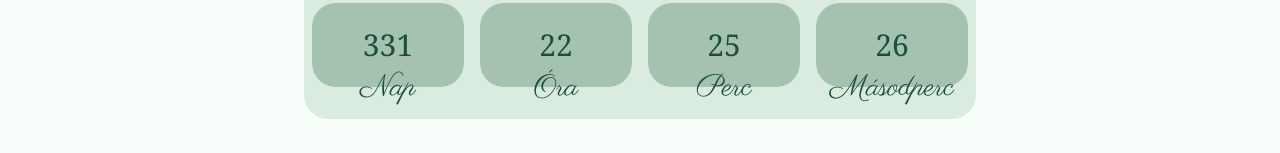
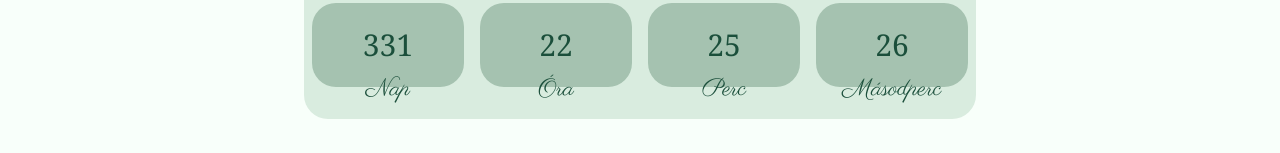
Before and after one commit to torokt21/wedding-website, a Next.js app: page / in a window 1280 px wide. Shown: the part 137-290 px from the top of the page. Built offline with nearby package versions, Linux system fonts and the light colour scheme; what tailwindcss-animated would draw is missing.

Commit message:
Countdown font size

```diff
--- a/src/app/ui/countdown.tsx
+++ b/src/app/ui/countdown.tsx
@@ -60,7 +60,7 @@ function DisplayField({ value, label }: { value: number; label: string }) {
 		<div className="bg-primary-500 rounded-3xl py-6 relative">
 			<p className="text-2xl md:text-3xl lg:text-3xl font-serif">{value}</p>
 			<p
-				className={`${parisienne.className} text-2xl md:text-3xl absolute bottom-[-1.2rem] left-1/2 transform -translate-x-1/2`}>
+				className={`${parisienne.className} text-xl md:text-2xl absolute bottom-[-1.2rem] left-1/2 transform -translate-x-1/2`}>
 				{label}
 			</p>
 		</div>
```
